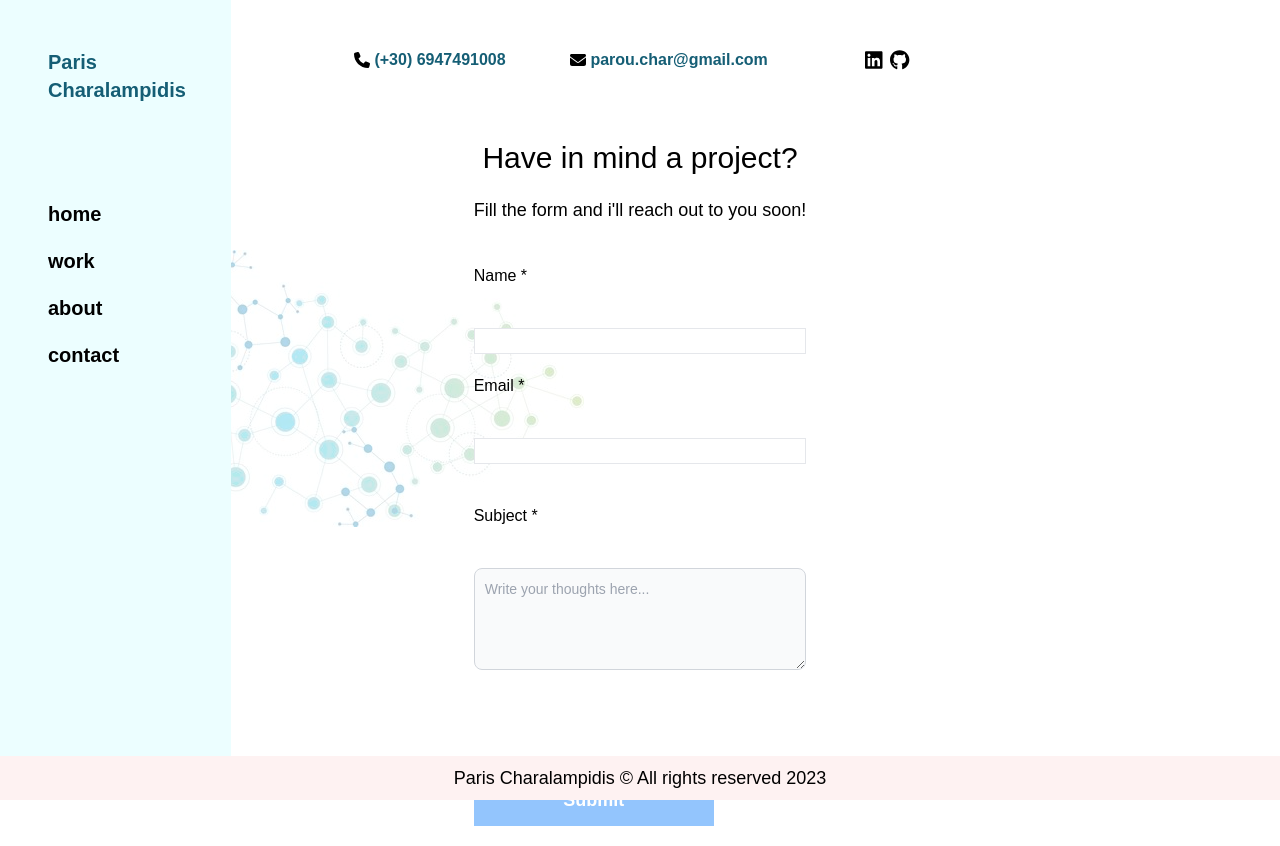
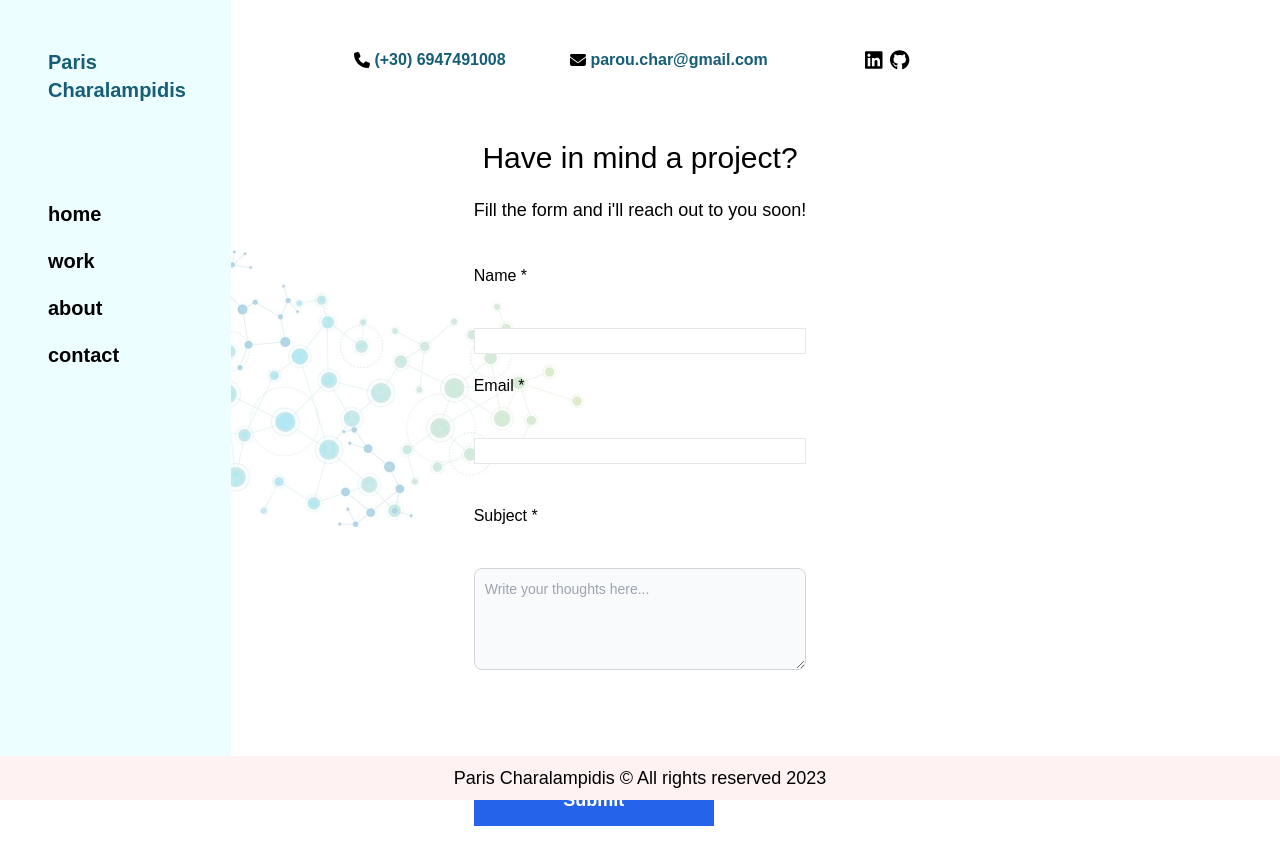
Before and after one commit to parischaralampidis3/portfolio_test, a React (Create React App) app: page /contact in a window 1280 px wide. Built offline with nearby package versions, Linux system fonts and the light colour scheme.

Commit message:
making fixes in color

```diff
--- a/src/Components/Views/Contact.js
+++ b/src/Components/Views/Contact.js
@@ -76,7 +76,7 @@ const handleSubmit = (e) =>{
     </div>
     { <div className="text-red-500 mt-16">{errors.subject}</div>}
     <div>
-        <button className="mt-10 bg-blue-300 text-lg font-semibold text-white p-3 w-60">Submit</button>
+        <button className="mt-10 bg-blue-600 text-lg font-semibold text-white p-3 w-60">Submit</button>
     </div>
 
 
```
